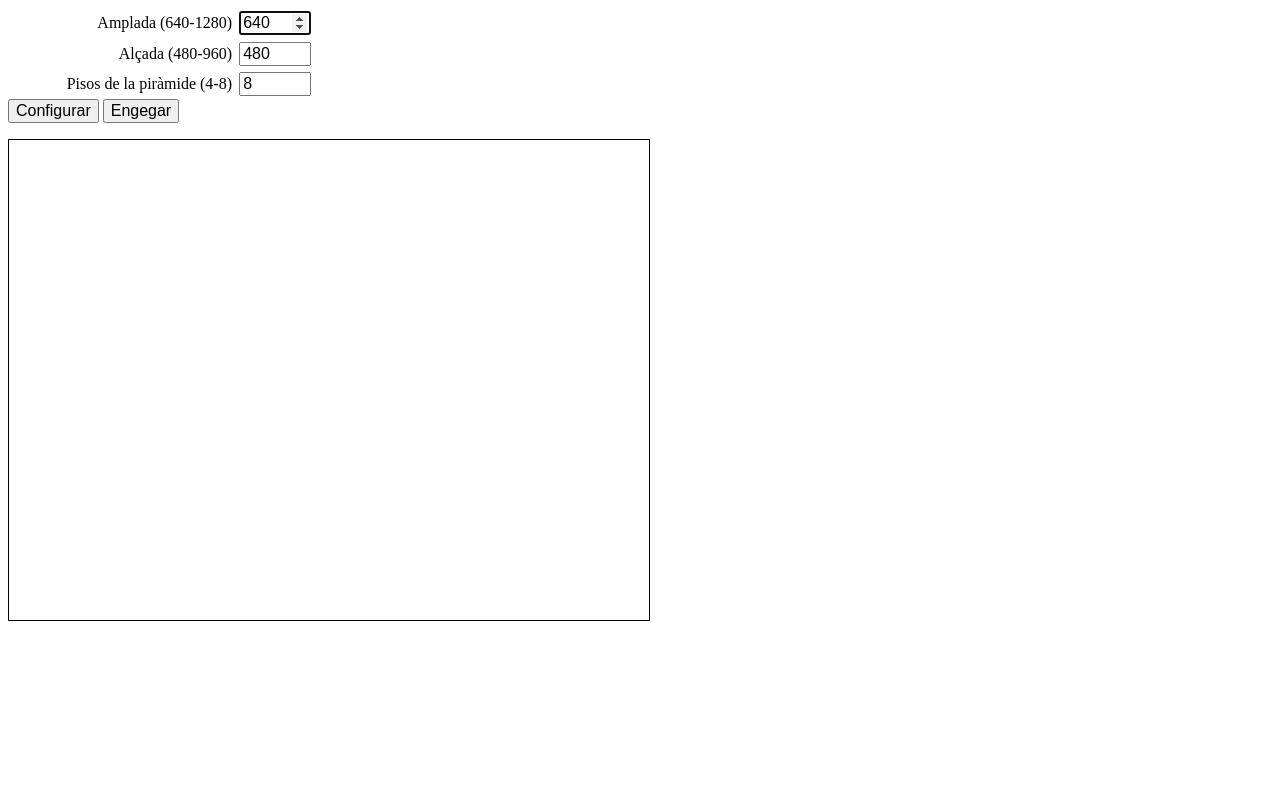
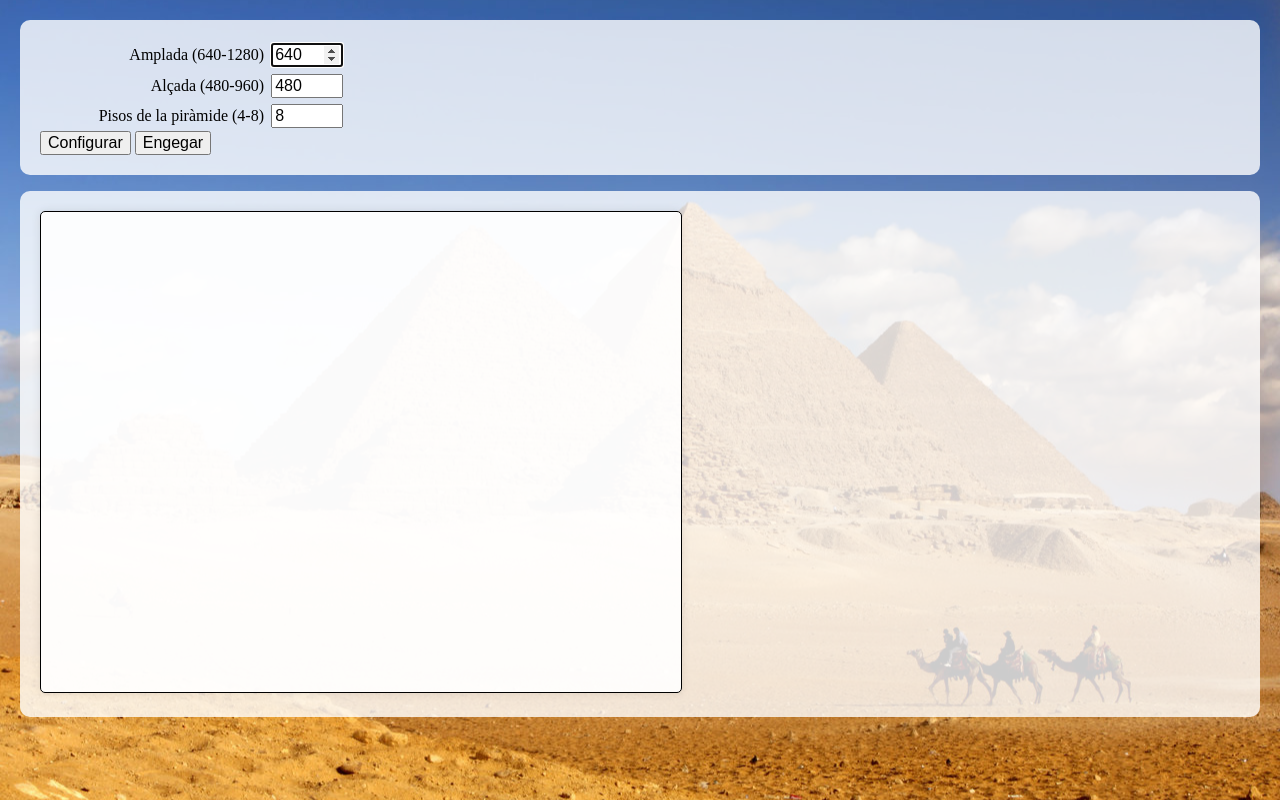
Before and after one commit to AlbertoGB7/P4.1---Pyramid, a website: page admin.html in a window 1280 px wide. Drawn offline with Linux system fonts and the light colour scheme.

Commit message:
imatge de fons

```diff
--- a/css/pyramid.css
+++ b/css/pyramid.css
@@ -1,5 +1,15 @@
 body * {
 	font-size:16px;
+}
+
+body {
+    background-image: url('../img/fons.jpg');
+    background-size: cover;
+    background-position: center;
+    background-repeat: no-repeat;
+    background-attachment: fixed;
+    margin: 0;
+    padding: 20px;
 }
 
 h2 {
@@ -8,6 +18,9 @@ h2 {
 }
 
 div {
+    background-color: rgba(255, 255, 255, 0.8); /* Semi-transparent white */
+    padding: 20px;
+    border-radius: 10px;
 	margin-bottom:1rem;
 }
 
@@ -37,3 +50,9 @@ input {
 .bold {
 	font-weight:bold;
 }
+
+svg {
+    background-color: rgba(255, 255, 255, 0.9); /* More opaque white */
+    border-radius: 5px;
+    box-shadow: 0 0 10px rgba(0, 0, 0, 0.1);
+}
```
Also changed, not shown: img/fons.jpg (added).
